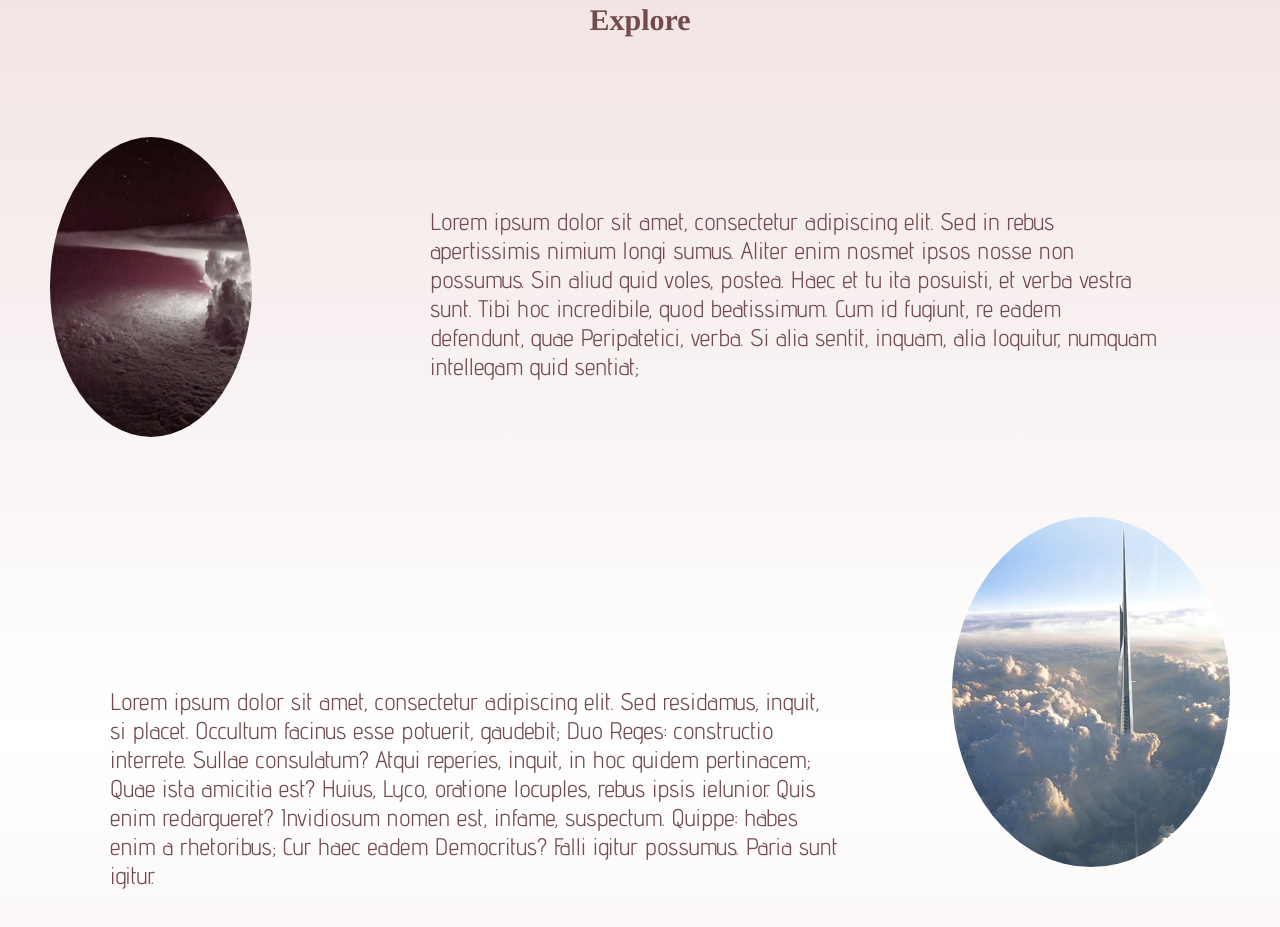
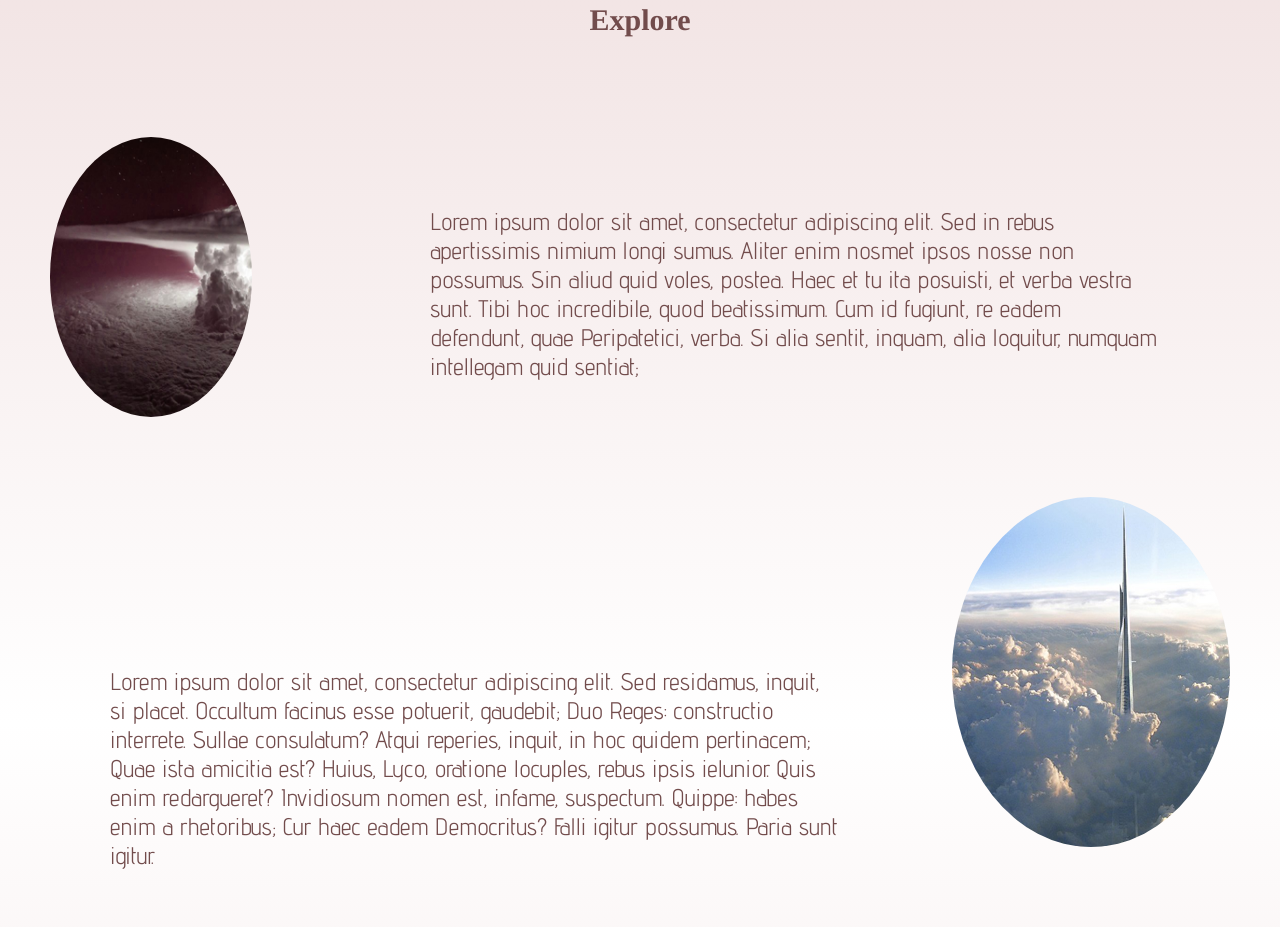
Before and after one commit to lmclifford89/Erospace, a plain HTML site: page index.html in a window 1280 px wide. Shown: the part 2457-3384 px from the top of the page. Drawn offline with Linux system fonts and the light colour scheme.

Commit message:
uncomment exp circ

```diff
--- a/CSS/final_projCSSMQ.css
+++ b/CSS/final_projCSSMQ.css
@@ -222,8 +222,8 @@ display: none;
 	}
 
 .exp_circ1 {
-	/*height: 280px;*/
-	/*border-radius: 100%;*/
+	height: 280px;
+	border-radius: 100%;
 	margin-left: 50px;
 	}
 
@@ -236,7 +236,7 @@ display: none;
 	}
 
 .exp_circ3 {
-	/*height: 350px;*/
+	height: 350px;
 	margin-left: 80px;
 	}
 
```
